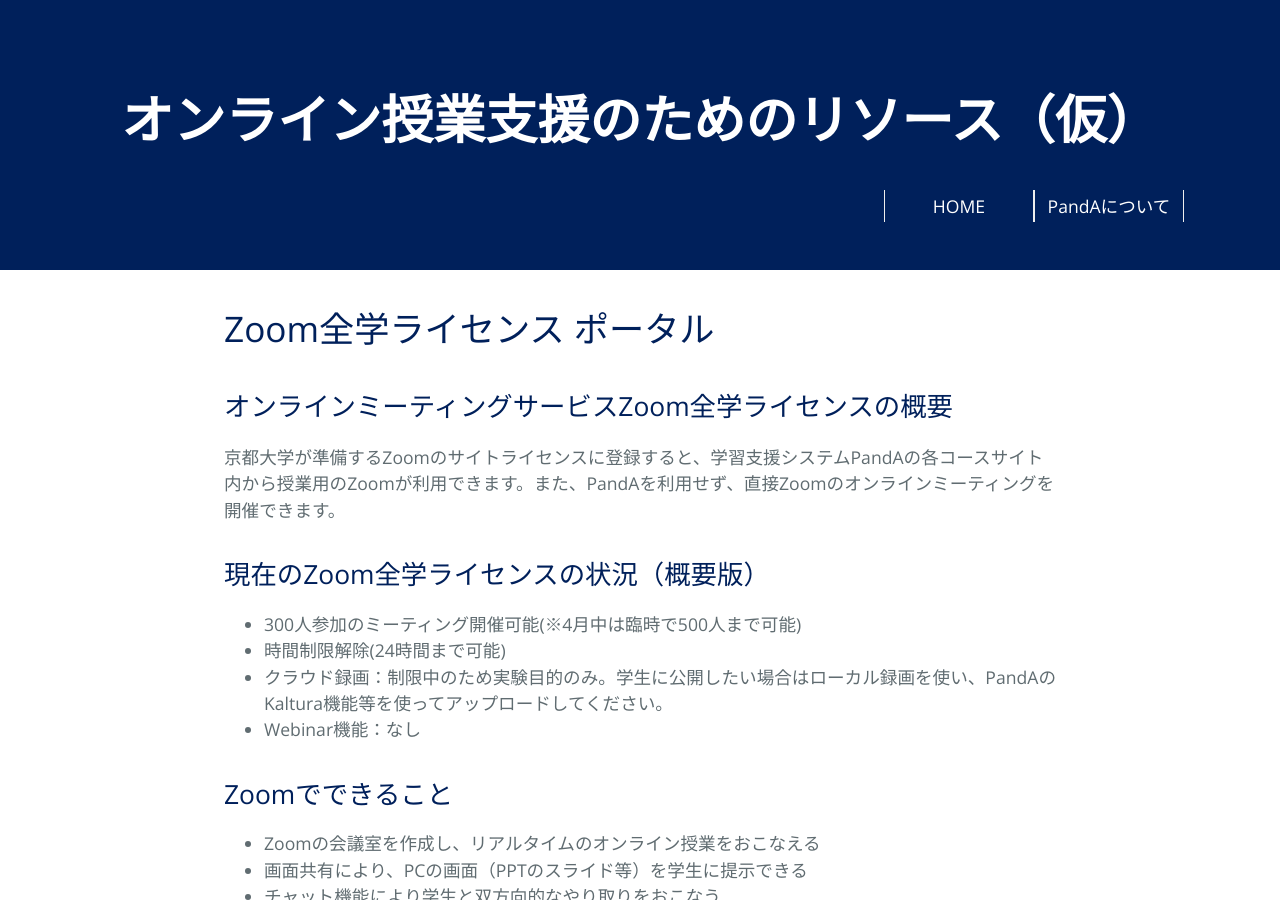
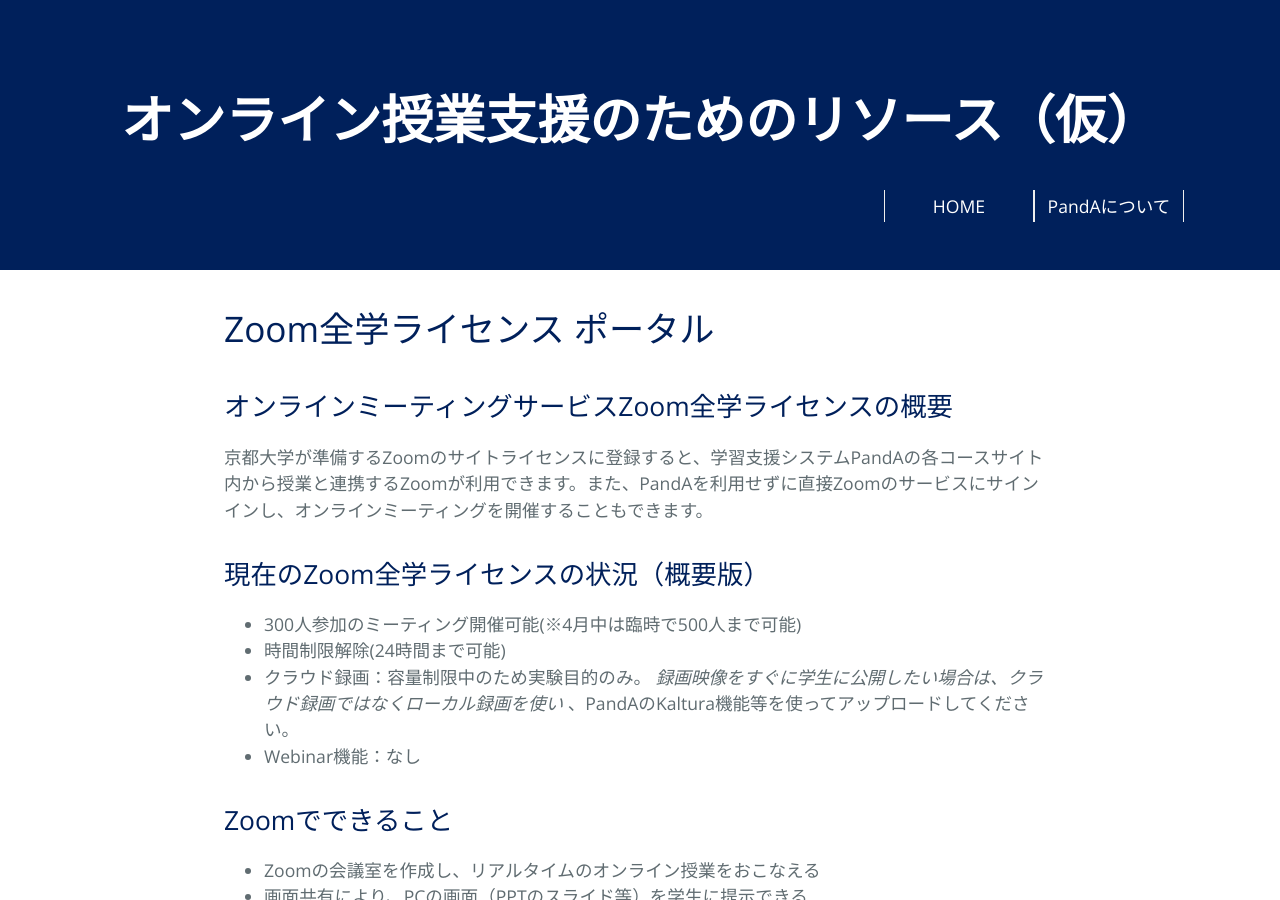
Before and after one commit to kyoto-u/online-edu, a Jekyll site: the page built from zoom.md, in a window 1280 px wide and 900 px high. Built offline with Jekyll 4.4.1, drawn with Linux system fonts in a browser that asks for light colours.

Commit message:
cloud rec change

```diff
--- a/zoom.md
+++ b/zoom.md
@@ -5,12 +5,12 @@ title: オンラインミーティングサービス(Zoom全学ライセンス)
 # Zoom全学ライセンス ポータル
 ## オンラインミーティングサービスZoom全学ライセンスの概要
 
-京都大学が準備するZoomのサイトライセンスに登録すると、学習支援システムPandAの各コースサイト内から授業用のZoomが利用できます。また、PandAを利用せず、直接Zoomのオンラインミーティングを開催できます。
+京都大学が準備するZoomのサイトライセンスに登録すると、学習支援システムPandAの各コースサイト内から授業と連携するZoomが利用できます。また、PandAを利用せずに直接Zoomのサービスにサインインし、オンラインミーティングを開催することもできます。
 
 ## 現在のZoom全学ライセンスの状況（概要版）
 - 300人参加のミーティング開催可能(※4月中は臨時で500人まで可能)
 - 時間制限解除(24時間まで可能)
-- クラウド録画：制限中のため実験目的のみ。学生に公開したい場合はローカル録画を使い、PandAのKaltura機能等を使ってアップロードしてください。
+- クラウド録画：容量制限中のため実験目的のみ。 *録画映像をすぐに学生に公開したい場合は、クラウド録画ではなくローカル録画を使い* 、PandAのKaltura機能等を使ってアップロードしてください。
 - Webinar機能：なし
 
 <!-- その他詳細なオプションについては以下 -->
```
